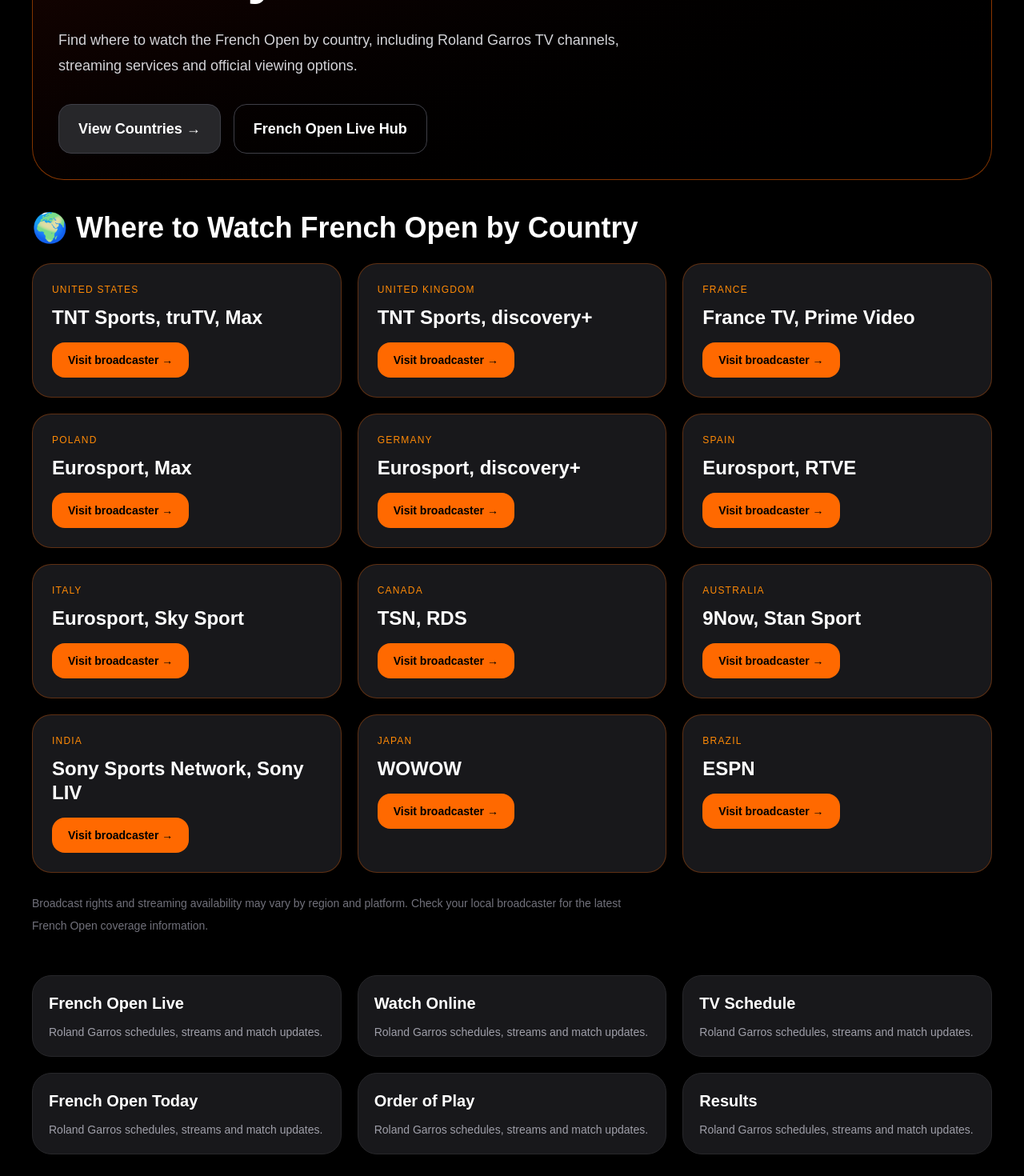
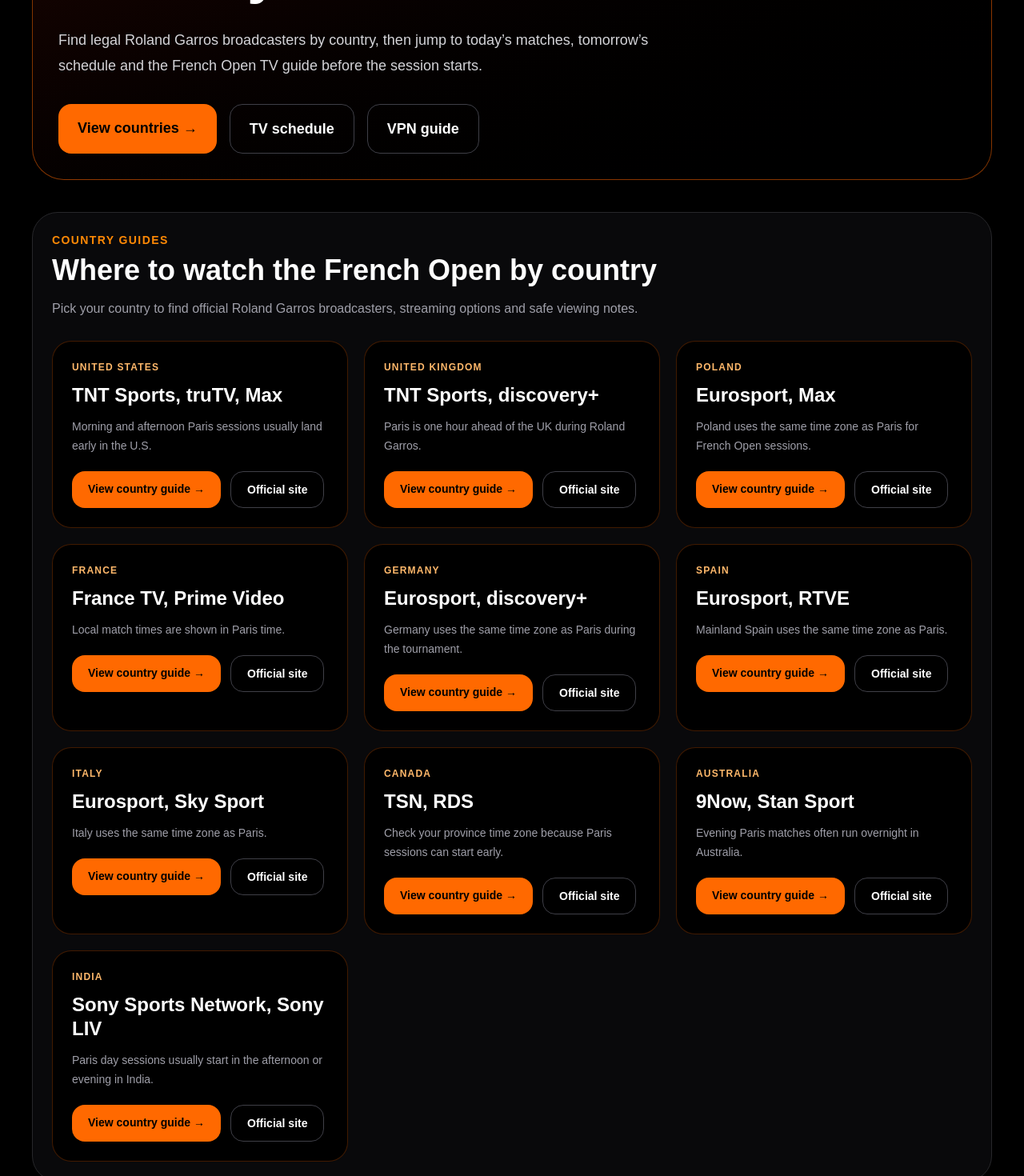
Before and after one commit to 8dqqd57hyh-rgb/watch-tennis-today, a Next.js app: page /where-to-watch-french-open in a window 1280 px wide. Shown: the part 360-1830 px from the top of the page at 80% size. Built offline with nearby package versions, Linux system fonts and the light colour scheme; no server answers.

Commit message:
Add automated tennis email alerts

```diff
--- /dev/null
+++ b/app/components/FrenchOpenCountryGuides.tsx
@@ -0,0 +1,154 @@
+import Link from "next/link";
+
+export const frenchOpenCountries = [
+  {
+    id: "usa",
+    country: "United States",
+    channels: "TNT Sports, truTV, Max",
+    guideHref: "/watch-tennis-in/usa",
+    broadcasterHref: "https://www.max.com/",
+    timeNote: "Morning and afternoon Paris sessions usually land early in the U.S.",
+  },
+  {
+    id: "uk",
+    country: "United Kingdom",
+    channels: "TNT Sports, discovery+",
+    guideHref: "/watch-tennis-in/uk",
+    broadcasterHref: "https://www.discoveryplus.com/",
+    timeNote: "Paris is one hour ahead of the UK during Roland Garros.",
+  },
+  {
+    id: "poland",
+    country: "Poland",
+    channels: "Eurosport, Max",
+    guideHref: "/watch-tennis-in/poland",
+    broadcasterHref: "https://www.eurosport.pl/",
+    timeNote: "Poland uses the same time zone as Paris for French Open sessions.",
+  },
+  {
+    id: "france",
+    country: "France",
+    channels: "France TV, Prime Video",
+    guideHref: "/watch-tennis-in/france",
+    broadcasterHref: "https://www.france.tv/",
+    timeNote: "Local match times are shown in Paris time.",
+  },
+  {
+    id: "germany",
+    country: "Germany",
+    channels: "Eurosport, discovery+",
+    guideHref: "/watch-tennis-in/germany",
+    broadcasterHref: "https://www.eurosport.de/",
+    timeNote: "Germany uses the same time zone as Paris during the tournament.",
+  },
+  {
+    id: "spain",
+    country: "Spain",
+    channels: "Eurosport, RTVE",
+    guideHref: "/watch-tennis-in/spain",
+    broadcasterHref: "https://www.rtve.es/deportes/",
+    timeNote: "Mainland Spain uses the same time zone as Paris.",
+  },
+  {
+    id: "italy",
+    country: "Italy",
+    channels: "Eurosport, Sky Sport",
+    guideHref: "/watch-tennis-in/italy",
+    broadcasterHref: "https://sport.sky.it/",
+    timeNote: "Italy uses the same time zone as Paris.",
+  },
+  {
+    id: "canada",
+    country: "Canada",
+    channels: "TSN, RDS",
+    guideHref: "/watch-tennis-in/canada",
+    broadcasterHref: "https://www.tsn.ca/",
+    timeNote: "Check your province time zone because Paris sessions can start early.",
+  },
+  {
+    id: "australia",
+    country: "Australia",
+    channels: "9Now, Stan Sport",
+    guideHref: "/watch-tennis-in/australia",
+    broadcasterHref: "https://www.stan.com.au/",
+    timeNote: "Evening Paris matches often run overnight in Australia.",
+  },
+  {
+    id: "india",
+    country: "India",
+    channels: "Sony Sports Network, Sony LIV",
+    guideHref: "/watch-tennis-in/india",
+    broadcasterHref: "https://www.sonyliv.com/",
+    timeNote: "Paris day sessions usually start in the afternoon or evening in India.",
+  },
+];
+
+type Props = {
+  compact?: boolean;
+  title?: string;
+  description?: string;
+};
+
+export default function FrenchOpenCountryGuides({
+  compact = false,
+  title = "Where to watch the French Open by country",
+  description = "Pick your country to find official Roland Garros broadcasters, streaming options and safe viewing notes.",
+}: Props) {
+  const visibleCountries = compact ? frenchOpenCountries.slice(0, 6) : frenchOpenCountries;
+
+  return (
+    <section id="countries" className="mb-12 rounded-[2rem] border border-zinc-800 bg-zinc-950 p-6">
+      <div className="mb-6">
+        <p className="mb-2 text-sm font-black uppercase tracking-widest text-orange-400">
+          Country guides
+        </p>
+        <h2 className="text-3xl font-black md:text-4xl">{title}</h2>
+        <p className="mt-3 max-w-3xl leading-8 text-zinc-400">{description}</p>
+      </div>
+
+      <div className="grid gap-5 md:grid-cols-2 xl:grid-cols-3">
+        {visibleCountries.map((item) => (
+          <article
+            id={item.id}
+            key={item.id}
+            className="rounded-3xl border border-orange-500/25 bg-black p-6 transition hover:border-orange-400"
+          >
+            <p className="mb-3 text-xs font-black uppercase tracking-widest text-orange-300">
+              {item.country}
+            </p>
+            <h3 className="mb-3 text-2xl font-black leading-tight">{item.channels}</h3>
+            <p className="mb-5 text-sm leading-6 text-zinc-400">{item.timeNote}</p>
+
+            <div className="flex flex-wrap gap-3">
+              <Link
+                href={item.guideHref}
+                className="rounded-2xl bg-orange-500 px-5 py-3 text-sm font-black text-black transition hover:bg-orange-400"
+              >
+                View country guide →
+              </Link>
+              <a
+                href={item.broadcasterHref}
+                target="_blank"
+                rel="noopener noreferrer nofollow"
+                className="rounded-2xl border border-zinc-700 px-5 py-3 text-sm font-bold text-white transition hover:border-orange-400"
+              >
+                Official site
+              </a>
+            </div>
+          </article>
+        ))}
+      </div>
+
+      {compact ? (
+        <div className="mt-6">
+          <Link
+            href="/where-to-watch-french-open#countries"
+            className="inline-flex rounded-2xl border border-zinc-700 px-5 py-3 font-black transition hover:border-orange-400 hover:text-orange-300"
+          >
+            See all French Open country guides →
+          </Link>
+        </div>
+      ) : null}
+    </section>
+  );
+}
--- a/app/french-open-streaming-countries/page.tsx
+++ b/app/french-open-streaming-countries/page.tsx
@@ -1,63 +1,60 @@
+import FrenchOpenCountryGuides from "@/app/components/FrenchOpenCountryGuides";
+import FrenchOpenConversionCluster from "@/app/components/FrenchOpenConversionCluster";
+import JsonLd from "@/app/components/JsonLd";
+
 export const metadata = {
   title: "French Open Streaming by Country | Roland Garros Broadcasters",
   description:
     "Find how French Open streaming differs by country and how to check legal Roland Garros broadcasters in your region.",
+  alternates: { canonical: "https://watchtennistoday.com/french-open-streaming-countries" },
 };
-
-const countries = [
-  ["United States", "/watch-tennis-in/usa"],
-  ["United Kingdom", "/watch-tennis-in/uk"],
-  ["Poland", "/watch-tennis-in/poland"],
-  ["Germany", "/watch-tennis-in/germany"],
-  ["France", "/watch-tennis-in/france"],
-  ["Spain", "/watch-tennis-in/spain"],
-  ["Italy", "/watch-tennis-in/italy"],
-  ["Canada", "/watch-tennis-in/canada"],
-  ["Australia", "/watch-tennis-in/australia"],
-  ["India", "/watch-tennis-in/india"],
-];
 
 export default function FrenchOpenStreamingCountriesPage() {
   return (
-    <main className="mx-auto max-w-4xl px-4 py-10">
-      <p className="mb-3 text-sm font-semibold uppercase tracking-wide text-green-700">
+    <main className="min-h-screen bg-black px-6 py-10 text-white md:px-10">
+      <JsonLd
+        data={{
+          "@context": "https://schema.org",
+          "@type": "WebPage",
+          name: "French Open Streaming Countries",
+          description:
+            "Country-by-country guide to Roland Garros streaming rights and official viewing options.",
+          url: "https://watchtennistoday.com/french-open-streaming-countries",
+        }}
+      />
+
+      <div className="mx-auto max-w-7xl">
+        <section className="mb-10 rounded-[2.5rem] border border-orange-500/50 bg-gradient-to-br from-orange-950/50 to-black p-8">
+          <p className="mb-4 text-sm font-black uppercase tracking-widest text-orange-400">
             Country-by-country viewing guide
           </p>
-      <h1 className="mb-5 text-4xl font-bold tracking-tight">
-        French Open Streaming Countries: Where Roland Garros Coverage Differs
+          <h1 className="mb-5 text-5xl font-black leading-tight md:text-7xl">
+            French Open Streaming Countries
           </h1>
 
-      <div className="space-y-5 text-lg leading-8 text-neutral-800">
+          <div className="max-w-4xl space-y-5 text-lg leading-8 text-zinc-300">
             <p>
-          French Open streaming rights are regional. The same match may be available on a
-          free-to-air broadcaster in one country, a cable sports channel in another and a
-          paid streaming service somewhere else. This page helps readers choose the right
-          country guide before match day.
+              French Open streaming rights are regional. The same match may be available on
+              free-to-air TV in one country, a cable sports channel in another and a paid
+              streaming service somewhere else.
             </p>
-
             <p>
-          Watch Tennis Today does not provide unauthorized streams. We focus on legal
-          broadcaster discovery, tennis schedules and practical viewing notes for fans who
-          want to follow Roland Garros responsibly.
+              Use this page as the country selector before checking today’s Roland Garros
+              matches, tomorrow’s schedule or the full French Open TV guide.
             </p>
-
-        <section>
-          <h2 className="mb-3 text-2xl font-semibold">Choose your country guide</h2>
-          <div className="grid gap-3 sm:grid-cols-2">
-            {countries.map(([country, href]) => (
-              <a key={href} href={href} className="rounded-xl border p-4 font-medium hover:bg-neutral-50">
-                Watch tennis in {country}
-              </a>
-            ))}
           </div>
         </section>
 
-        <section className="rounded-2xl border bg-neutral-50 p-6">
-          <h2 className="mb-3 text-2xl font-semibold">Why country matters</h2>
-          <p>
-            Sports broadcasting contracts are sold by territory. For that reason, your
-            legal French Open option depends on where you are watching from, your account
-            region and the broadcaster that owns the rights for that market.
+        <FrenchOpenCountryGuides />
+        <FrenchOpenConversionCluster compact title="More Roland Garros viewing tools" />
+
+        <section className="rounded-2xl border border-zinc-800 bg-zinc-950 p-6">
+          <h2 className="mb-3 text-2xl font-black">Why country matters</h2>
+          <p className="max-w-4xl leading-8 text-zinc-400">
+            Sports broadcasting contracts are sold by territory. Your legal French Open
+            option depends on where you are watching from, your account region and the
+            broadcaster that owns the rights for that market. Always verify availability
+            with the official broadcaster before match day.
           </p>
         </section>
       </div>
--- a/app/french-open/page.tsx
+++ b/app/french-open/page.tsx
@@ -2,6 +2,7 @@ import DailyTennisLoop from "@/app/components/DailyTennisLoop";
 import EmailSignup from "@/app/components/EmailSignup";
 import FrenchOpenConversionCluster from "@/app/components/FrenchOpenConversionCluster";
 import FrenchOpenSeoBridge from "@/app/components/FrenchOpenSeoBridge";
+import FrenchOpenCountryGuides from "@/app/components/FrenchOpenCountryGuides";
 import BreadcrumbSchema from "@/app/components/BreadcrumbSchema";
 import JsonLd from "@/app/components/JsonLd";
 import RevenueConversionPanel from "@/app/components/RevenueConversionPanel";
@@ -41,6 +42,9 @@ const resourceLinks = [
   ["Order of play", "/french-open-order-of-play"],
   ["TV schedule", "/french-open-tv-schedule"],
   ["Where to watch", "/where-to-watch-french-open"],
+  ["French Open in USA", "/watch-tennis-in/usa"],
+  ["French Open in UK", "/watch-tennis-in/uk"],
+  ["French Open in Poland", "/watch-tennis-in/poland"],
   ["Streaming countries", "/french-open-streaming-countries"],
   ["Watch French Open online", "/watch-french-open-online"],
   ["Best VPN for Roland Garros", "/best-vpn-for-roland-garros"],
@@ -158,6 +162,7 @@ export default function FrenchOpenHubPage() {
 
         <DailyTennisLoop tournamentName="French Open" compact />
         <FrenchOpenSeoBridge compact />
+        <FrenchOpenCountryGuides compact title="Popular French Open viewing countries" description="Jump to high-intent country guides from the main Roland Garros hub." />
         <FrenchOpenConversionCluster compact title="All French Open resources" />
         <RevenueConversionPanel context="article" tournament="French Open" />
 
--- a/app/where-to-watch-french-open/page.tsx
+++ b/app/where-to-watch-french-open/page.tsx
@@ -1,23 +1,55 @@
+import FrenchOpenCountryGuides, { frenchOpenCountries } from "@/app/components/FrenchOpenCountryGuides";
+import FrenchOpenConversionCluster from "@/app/components/FrenchOpenConversionCluster";
+import JsonLd from "@/app/components/JsonLd";
+import Link from "next/link";
+
 export const metadata = {
+  title: "Where to Watch French Open 2026 by Country | Roland Garros TV & Streaming",
+  description:
+    "Find where to watch the French Open by country, including Roland Garros TV channels, streaming services, legal viewing notes and daily schedule links.",
   alternates: { canonical: "https://watchtennistoday.com/where-to-watch-french-open" },
 };
 
-const countries = [
-  ["United States", "usa"],
-  ["United Kingdom", "uk"],
-  ["Poland", "poland"],
-  ["Germany", "germany"],
-  ["France", "france"],
-  ["Spain", "spain"],
-  ["Italy", "italy"],
-  ["Canada", "canada"],
-  ["Australia", "australia"],
-  ["India", "india"],
+const relatedLinks = [
+  ["French Open live", "/french-open-live"],
+  ["Watch online", "/watch-french-open-online"],
+  ["TV schedule", "/french-open-tv-schedule"],
+  ["French Open today", "/french-open-today"],
+  ["Order of play", "/french-open-order-of-play"],
+  ["Results", "/french-open-results"],
 ];
 
 export default function WhereToWatchFrenchOpenPage() {
+  const jsonLd = [
+    {
+      "@context": "https://schema.org",
+      "@type": "CollectionPage",
+      name: "Where to Watch French Open by Country",
+      description:
+        "Country-by-country Roland Garros viewing guide with official broadcasters and streaming options.",
+      url: "https://watchtennistoday.com/where-to-watch-french-open",
+      hasPart: frenchOpenCountries.map((item) => ({
+        "@type": "WebPage",
+        name: `How to watch French Open in ${item.country}`,
+        url: `https://watchtennistoday.com${item.guideHref}`,
+      })),
+    },
+    {
+      "@context": "https://schema.org",
+      "@type": "ItemList",
+      name: "French Open country broadcasters",
+      itemListElement: frenchOpenCountries.map((item, index) => ({
+        "@type": "ListItem",
+        position: index + 1,
+        name: `${item.country}: ${item.channels}`,
+        url: `https://watchtennistoday.com/where-to-watch-french-open#${item.id}`,
+      })),
+    },
+  ];
+
   return (
     <main className="min-h-screen bg-black px-6 py-10 text-white md:px-10">
+      <JsonLd data={jsonLd} />
       <div className="mx-auto max-w-7xl">
         <section className="mb-10 rounded-[2.5rem] border border-orange-500/50 bg-gradient-to-br from-orange-950/50 to-black p-8">
           <p className="mb-4 inline-flex rounded-full bg-orange-500 px-4 py-2 text-sm font-black text-black">
@@ -28,167 +60,61 @@ export default function WhereToWatchFrenchOpenPage() {
             Where to Watch French Open by Country
           </h1>
 
-          <p className="max-w-3xl text-lg leading-8 text-zinc-300 mb-8">
-            Find where to watch the French Open by country, including Roland
-            Garros TV channels, streaming services and official viewing options.
+          <p className="mb-8 max-w-3xl text-lg leading-8 text-zinc-300">
+            Find legal Roland Garros broadcasters by country, then jump to today’s matches,
+            tomorrow’s schedule and the French Open TV guide before the session starts.
           </p>
 
           <div className="flex flex-wrap gap-4">
             <a
-  href="#countries"
-  className="rounded-2xl bg-zinc-800 border border-zinc-700 px-6 py-4 text-lg font-black text-white hover:border-orange-500 hover:text-orange-400 transition-all"
->
-  View Countries →
-</a>
-
-<a
-  href="/french-open-live"
-  className="rounded-2xl border border-zinc-700 px-6 py-4 text-lg font-bold hover:border-orange-500 transition-all"
->
-  French Open Live Hub
-</a>
+              href="#countries"
+              className="rounded-2xl bg-orange-500 px-6 py-4 text-lg font-black text-black transition hover:bg-orange-400"
+            >
+              View countries →
+            </a>
+            <Link
+              href="/french-open-tv-schedule"
+              className="rounded-2xl border border-zinc-700 px-6 py-4 text-lg font-bold transition hover:border-orange-500"
+            >
+              TV schedule
+            </Link>
+            <Link
+              href="/best-vpn-for-roland-garros"
+              className="rounded-2xl border border-zinc-700 px-6 py-4 text-lg font-bold transition hover:border-orange-500"
+            >
+              VPN guide
+            </Link>
           </div>
         </section>
 
-       <section id="countries" className="mb-12">
-  <h2 className="text-4xl font-black mb-6">
-    🌍 Where to Watch French Open by Country
-  </h2>
+        <FrenchOpenCountryGuides />
+        <FrenchOpenConversionCluster compact title="Keep following Roland Garros" />
 
-  <div className="grid grid-cols-1 md:grid-cols-2 xl:grid-cols-3 gap-5">
-    {[
-      {
-    country: "United States",
-    channels: "TNT Sports, truTV, Max",
-    link: "https://www.max.com/",
-  },
-  {
-    country: "United Kingdom",
-    channels: "TNT Sports, discovery+",
-    link: "https://www.discoveryplus.com/",
-  },
-  {
-    country: "France",
-    channels: "France TV, Prime Video",
-    link: "https://www.france.tv/",
-  },
-  {
-    country: "Poland",
-    channels: "Eurosport, Max",
-    link: "https://www.eurosport.pl/",
-  },
-  {
-    country: "Germany",
-    channels: "Eurosport, discovery+",
-    link: "https://www.eurosport.de/",
-  },
-  {
-    country: "Spain",
-    channels: "Eurosport, RTVE",
-    link: "https://www.rtve.es/deportes/",
-  },
-  {
-    country: "Italy",
-    channels: "Eurosport, Sky Sport",
-    link: "https://sport.sky.it/",
-  },
-  {
-    country: "Canada",
-    channels: "TSN, RDS",
-    link: "https://www.tsn.ca/",
-  },
-  {
-    country: "Australia",
-    channels: "9Now, Stan Sport",
-    link: "https://www.stan.com.au/",
-  },
-  {
-    country: "India",
-    channels: "Sony Sports Network, Sony LIV",
-    link: "https://www.sonyliv.com/",
-  },
-  {
-    country: "Japan",
-    channels: "WOWOW",
-    link: "https://www.wowow.co.jp/",
-  },
-  {
-    country: "Brazil",
-    channels: "ESPN",
-    link: "https://www.espn.com.br/",
-  },
-    ].map((item) => (
-      <div
-        key={item.country}
-        className="rounded-3xl border border-orange-500/30 bg-zinc-900 p-6 hover:border-orange-500 transition-all"
-      >
-        <p className="mb-3 text-xs uppercase tracking-widest text-orange-400">
-          {item.country}
-        </p>
-
-        <h3 className="text-2xl font-black leading-tight mb-4">
-          {item.channels}
-        </h3>
-
-       <a
-  href={item.link}
-  target="_blank"
-  rel="noopener noreferrer nofollow"
-  className="inline-flex rounded-2xl bg-orange-500 px-5 py-3 text-sm font-black text-black hover:bg-orange-400 transition-all"
->
-  Visit broadcaster →
-</a>
-      </div>
-    ))}
-  </div>
-
-  <p className="mt-6 max-w-3xl text-sm leading-7 text-zinc-500">
-    Broadcast rights and streaming availability may vary by region and platform.
-    Check your local broadcaster for the latest French Open coverage information.
-  </p>
-</section>
-
-        <section className="mb-12 grid grid-cols-1 md:grid-cols-3 gap-5">
-          {[
-            ["French Open Live", "/french-open-live"],
-            ["Watch Online", "/watch-french-open-online"],
-            ["TV Schedule", "/french-open-tv-schedule"],
-            ["French Open Today", "/french-open-today"],
-            ["Order of Play", "/french-open-order-of-play"],
-            ["Results", "/french-open-results"],
-          ].map(([title, href]) => (
-            <a
+        <section className="mb-12 grid grid-cols-1 gap-5 md:grid-cols-3">
+          {relatedLinks.map(([title, href]) => (
+            <Link
               key={href}
               href={href}
-              className="rounded-3xl border border-zinc-800 bg-zinc-900 p-5 hover:border-orange-500 transition-all"
+              className="rounded-3xl border border-zinc-800 bg-zinc-900 p-5 transition hover:border-orange-500"
             >
-              <h3 className="text-xl font-black mb-3">
-                {title}
-              </h3>
-
+              <h3 className="mb-3 text-xl font-black">{title}</h3>
               <p className="text-sm text-zinc-400">
                 Roland Garros schedules, streams and match updates.
               </p>
-            </a>
+            </Link>
           ))}
         </section>
 
         <section className="rounded-[2rem] border border-zinc-800 bg-gradient-to-br from-zinc-900 to-black p-8">
-          <h2 className="text-3xl font-black mb-5">
-            About French Open streaming by country
-          </h2>
-
-          <div className="space-y-5 text-zinc-300 leading-8 max-w-4xl">
+          <h2 className="mb-5 text-3xl font-black">About French Open streaming by country</h2>
+          <div className="max-w-4xl space-y-5 leading-8 text-zinc-300">
             <p>
-              French Open streaming availability depends on official broadcast
-              rights in each country. Tennis fans should check local TV channels
-              and licensed streaming services for Roland Garros coverage.
+              French Open streaming availability depends on official broadcast rights in each country.
+              Tennis fans should check local TV channels and licensed streaming services for Roland Garros coverage.
             </p>
-
             <p>
-              Watch Tennis Today helps fans find French Open live match pages,
-              TV schedule links, streaming country guides and Roland Garros
-              viewing information.
+              Watch Tennis Today does not host or link to unauthorized streams. The goal is to help fans
+              find official broadcasters, daily schedules and practical viewing notes faster.
             </p>
           </div>
         </section>
```
Also changed, not shown: 1 other file (tests, documents, lock files or other folders). Lines whose indentation alone changed are shown as unchanged.
